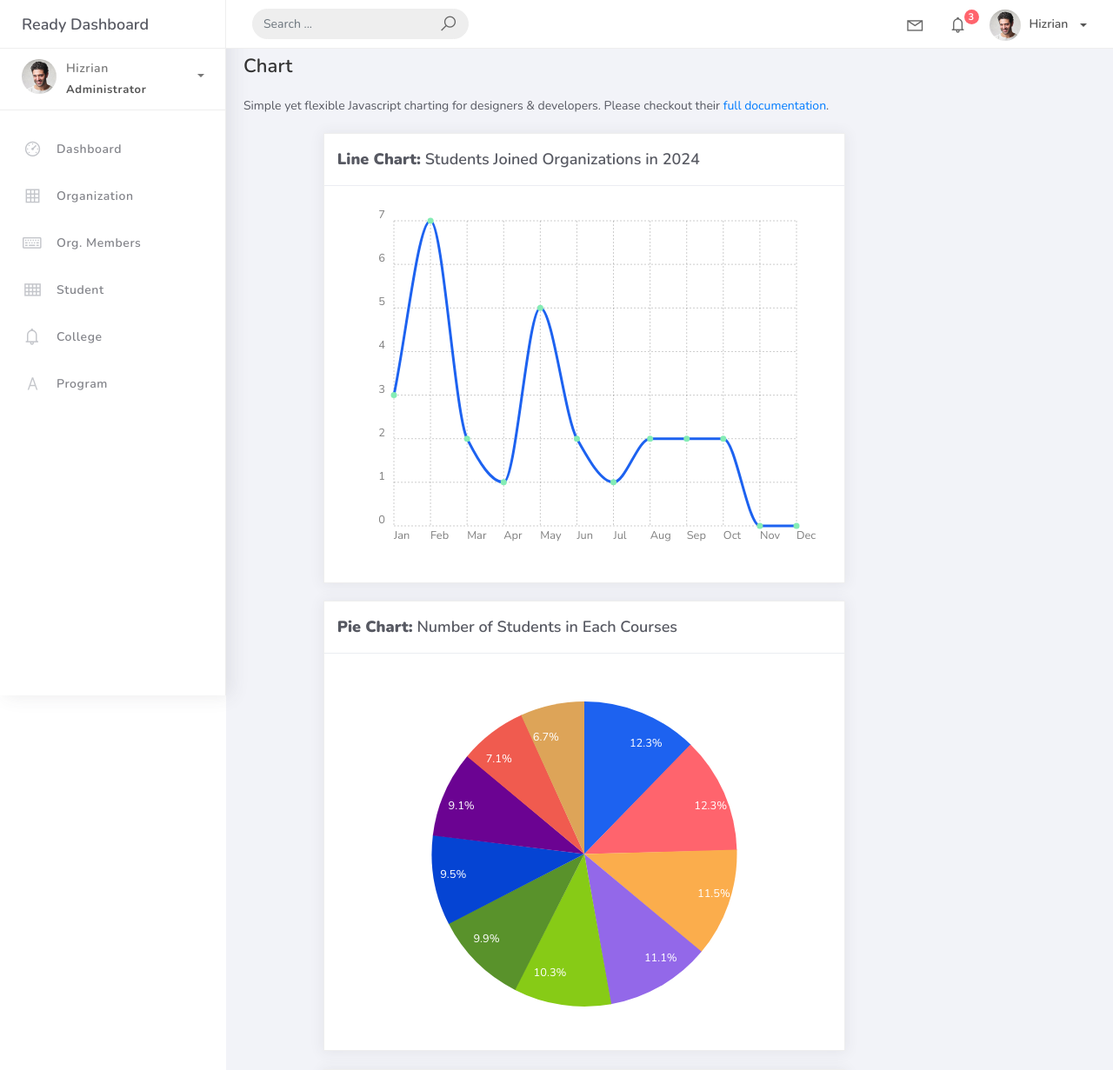
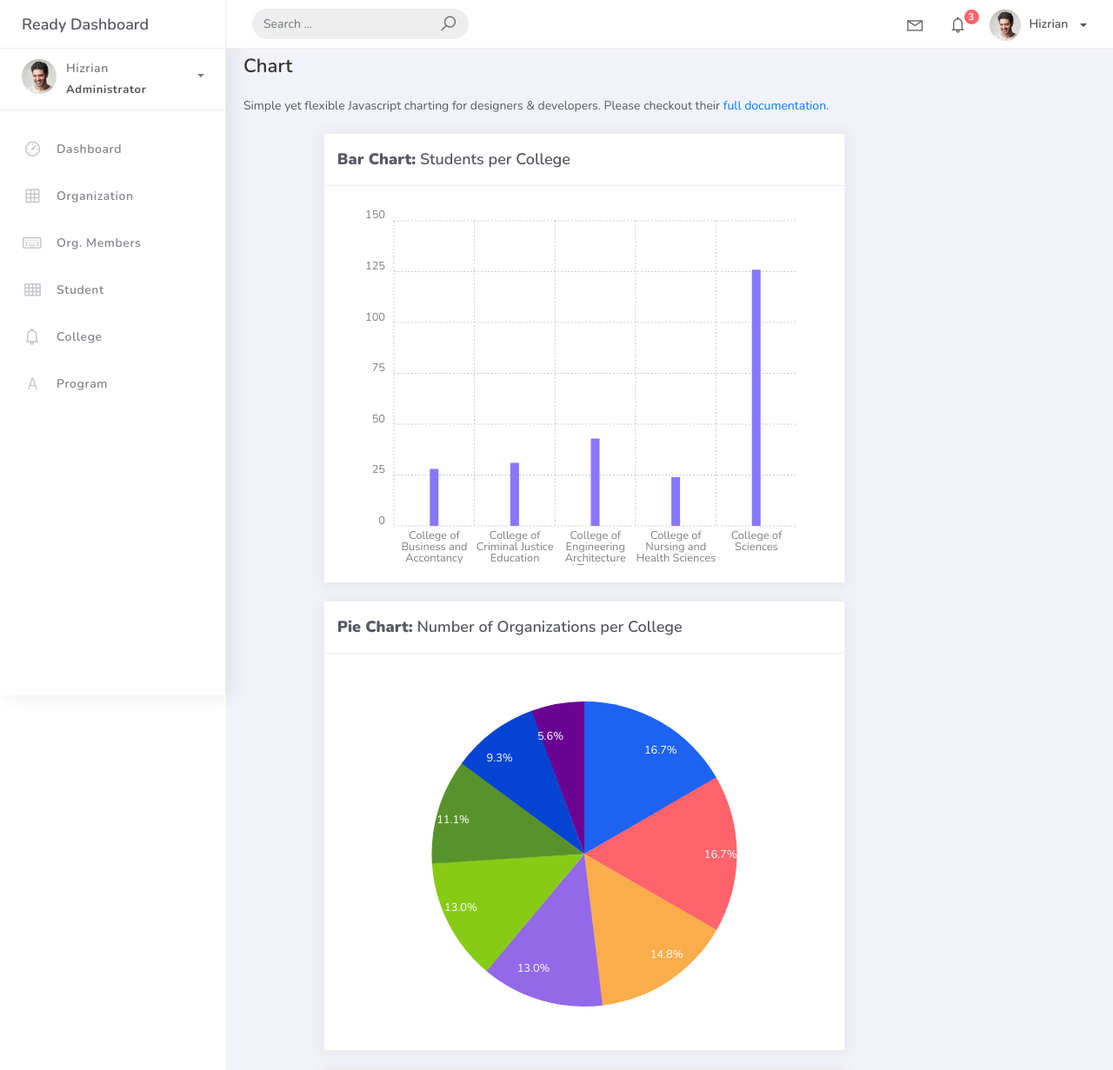
Before and after one commit to Kenjicci/PSUSphere, a Django app: page /dashboard_chart in a window 1280 px wide. Shown: the top 1231 px of the page at 87% size. Run offline with Django 4.2, Linux system fonts and the light colour scheme; data comes from the database, SQL or seed files in the repository; both versions use the stored data as it was after the commit; some libraries are stand-ins or nearby versions.

Commit message:
added dyanmic bar and pie chart

```diff
--- a/projectsite/projectsite/urls.py
+++ b/projectsite/projectsite/urls.py
@@ -5,7 +5,7 @@ from studentorg.views import OrgMemberList, OrgMemberCreateView, OrgMemberUpdate
 from studentorg.views import StudentList, StudentCreateView, StudentUpdateView, StudentDeleteView
 from studentorg.views import CollegeList, CollegeCreateView, CollegeUpdateView, CollegeDeleteView
 from studentorg.views import ProgramList, ProgramCreateView, ProgramUpdateView, ProgramDeleteView
-from studentorg.views import ChartView, LineCountbyMonth2024, PieStudentCountbyOrg, HorOrgCountByCollege, program_frequency_chart, student_enrollment_by_year
+from studentorg.views import ChartView, BarCountStudentperCollege, PieOrgperCollege, HorOrgCountByCollege, program_frequency_chart, student_enrollment_by_year
 from studentorg import views
 from django.contrib.auth import views as auth_views
 
@@ -15,8 +15,8 @@ urlpatterns = [
     path("admin/", admin.site.urls),
     path('', views.HomePageView.as_view(), name='home'),
     path('dashboard_chart', ChartView.as_view(), name='dashboard-chart'),
-    path('line-count-by-month-2024/', views.LineCountbyMonth2024, name='line-count-by-month-2024'),
-    path('pie-student-count-by-org/', views.PieStudentCountbyOrg, name='pie-student-count-by-org'),
+    path('bar-count-student-per-college/', views.BarCountStudentperCollege, name='bar-count-student-per-college'),
+    path('pie-org-per-college/', views.PieOrgperCollege, name='pie-org-per-college'),
     path('org-count-by-college/', views.HorOrgCountByCollege, name='org-count-by-college'),
     path('program-frequency-chart/', views.program_frequency_chart, name='program_frequency_chart'),
     path('student-enrollment-by-year/', views.student_enrollment_by_year, name='student_enrollment_by_year'),
--- a/projectsite/studentorg/views.py
+++ b/projectsite/studentorg/views.py
@@ -294,6 +294,43 @@ class ChartView(ListView):
     def get_queryset(self, *args, **kwargs):
         pass
 
+def BarCountStudentperCollege(request):
+    data = (
+        Student.objects.values('program__college__college_name')
+        .annotate(count=Count('id'))
+        .order_by('program__college__college_name')
+    )
+
+    if not data:
+        return JsonResponse({
+            'labels': [],
+            'series': []
+        })
+
+    chart_data = {
+        'labels': [item['program__college__college_name'] for item in data],
+        'series': [item['count'] for item in data]
+    }
+
+    return JsonResponse(chart_data)
+
+def PieOrgperCollege(request):
+     data = (
+          Organization.objects.values('college__college_name')
+          .annotate(count=Count('id'))
+          .order_by('-count')
+     )
+
+     chart_data = {
+        'labels': [item['college__college_name'] for item in data],
+        'series': [item['count'] for item in data],
+    }
+
+     return JsonResponse(chart_data)
+
+
+
+#kila meighel
 def LineCountbyMonth2024(request):
     data = (
         OrgMember.objects.filter(date_joined__year=2024)
--- a/projectsite/templates/chart.html
+++ b/projectsite/templates/chart.html
@@ -8,7 +8,7 @@
     }
 
     .pieChart .ct-series-a .ct-point, .ct-series-a .ct-bar {
-        stroke: rgb(255, 220, 23);
+        stroke: rgb(135, 104, 175);
     }
 
     .radarChart .ct-series-a .ct-point, .ct-series-a .ct-bar {
@@ -55,15 +55,16 @@
     <h4 class="page-title">Chart</h4>
     <div class="page-category">Simple yet flexible Javascript charting for designers & developers. Please checkout their <a href="https://www.chartjs.org/" target="_blank">full documentation</a>.</div>
     <div class="row">
-        <!-- Line Chart -->
+
+        <!-- Bar Chart -->
         <div class="col-md-9">
             <div class="card">
                 <div class="card-header">
-                    <div class="card-title"><b>Line Chart:</b> Students Joined Organizations in 2024</div>
+                    <div class="card-title"><b>Bar Chart:</b> Students per College</div>
                 </div>
                 <div class="card-body">
                     <div class="card-container">
-                        <div class="lineChart ct-perfect-fourth"></div>
+                        <div class="barChart ct-perfect-fourth"></div>
                     </div>
                 </div>
             </div>
@@ -73,7 +74,7 @@
         <div class="col-md-9">
             <div class="card">
                 <div class="card-header">
-                    <div class="card-title"><b>Pie Chart:</b> Number of Students in Each Courses</div>
+                    <div class="card-title"><b>Pie Chart:</b> Number of Organizations per College</div>
                 </div>
                 <div class="card-body">
                     <div class="card-container">
@@ -129,12 +130,15 @@
 
 <script src="https://cdn.jsdelivr.net/npm/chart.js"></script>
 <script>
-    document.addEventListener("DOMContentLoaded", function () {
-        // Line Chart
-        fetch('/line-count-by-month-2024/')
+document.addEventListener("DOMContentLoaded", function () {
+        // Vertical Bar Chart
+        fetch('/bar-count-student-per-college/')
             .then(response => response.json())
             .then(data => {
-                new Chartist.Line('.lineChart', data, {
+                new Chartist.Bar('.barChart', {
+                    labels: data.labels,
+                    series: [data.series]
+                }, {
                     fullWidth: true,
                     chartPadding: {
                         top: 15,
@@ -149,14 +153,21 @@
                     axisX: {
                         showGrid: true
                     },
+                    seriesBarDistance: 10, // Distance between bars in a group
                     plugins: [
-                        Chartist.plugins.tooltip()
+                        Chartist.plugins.tooltip({
+                            tooltipFnc: function (meta, value) {
+                                return `${value} student(s)`;
+                            }
+                        })
                     ]
                 });
-            });
+            })
+            .catch(error => console.error('Error fetching data:', error));
+
 
         // Pie Chart
-        fetch('/pie-student-count-by-org/')
+        fetch('/pie-org-per-college/')
             .then(response => response.json())
             .then(data => {
                 const total = data.series.reduce((sum, count) => sum + count, 0);
@@ -177,7 +188,7 @@
                     plugins: [
                         Chartist.plugins.tooltip({
                             tooltipFnc: function (meta, value) {
-                                return `${meta}: ${value} students`;
+                                return `${meta}: ${value} organizations`;
                             }
                         })
                     ]
```
Also changed, not shown: projectsite/db.sqlite3.
